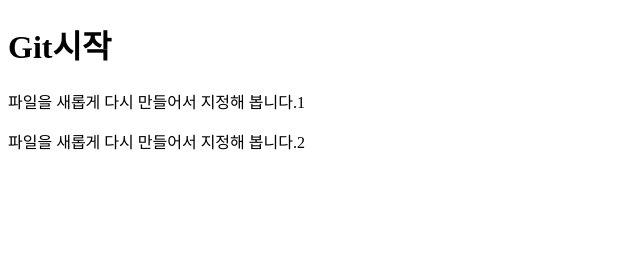
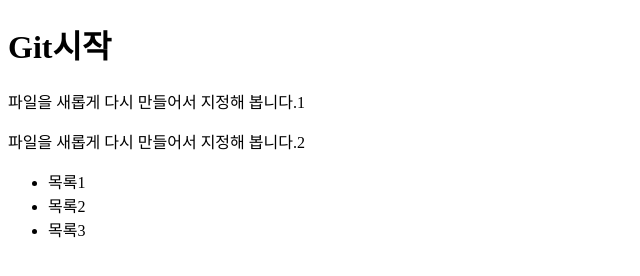
Before and after one commit to hanguKang/testGit, a plain HTML site: page testGit.html in a window 1280 px wide. Shown: the whole page, without its empty margins (0-640 px from the left). Drawn offline with Linux system fonts and the light colour scheme.

Commit message:
새롭게 목록요소를 추가

```diff
--- a/testGit.html
+++ b/testGit.html
@@ -8,5 +8,10 @@
 	<h1>Git시작</h1>
 	<p>파일을 새롭게 다시 만들어서 지정해 봅니다.1 </p>
 	<p>파일을 새롭게 다시 만들어서 지정해 봅니다.2 </p>
+	<ul>
+		<li>목록1</li>
+		<li>목록2</li>
+		<li>목록3</li>
+	</ul>
 </body>
 </html>
```
